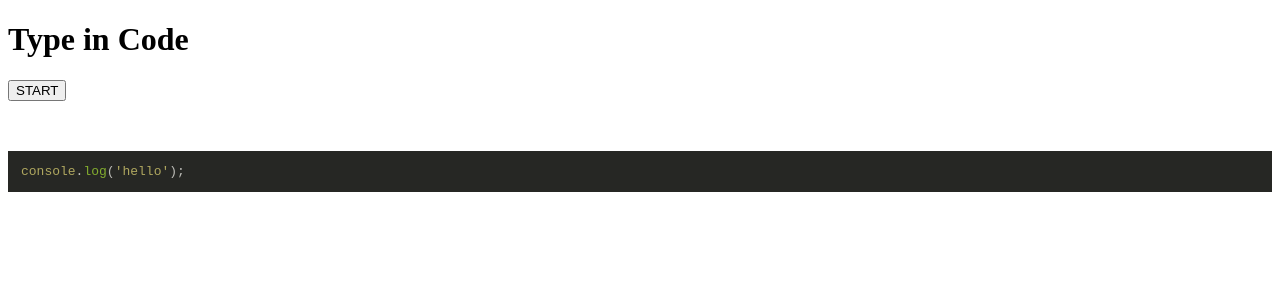
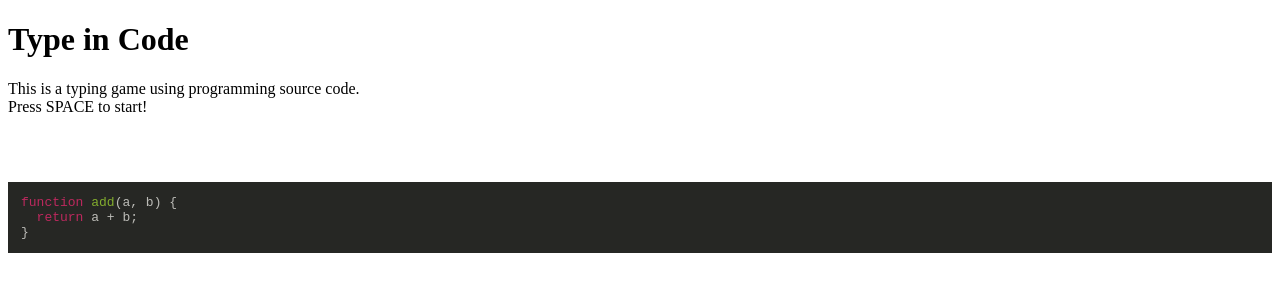
Before and after one commit to ryym/type-in-code, a Vue app: page / in a window 1280 px wide. Shown: the top 300 px of the page. Built offline with nearby package versions, Linux system fonts and the light colour scheme.

Commit message:
feat: Enable to start by Space key

```diff
--- a/src/app.vue
+++ b/src/app.vue
@@ -1,7 +1,16 @@
 <template>
   <div>
     <h1>Type in Code</h1>
-    <screen></screen>
+    <p>
+      This is a typing game using programming source code.<br>
+      <span v-show="!startedTime">
+        Press SPACE to start!
+      </span>
+      <span v-show="startedTime">
+        Started!
+      </span>
+    </p>
+    <screen :started-time="startedTime"></screen>
   </div>
 </template>
 
@@ -12,6 +21,35 @@ export default {
   components: {
     Screen,
   },
+
+  mounted() {
+    this.keydownHandler = document.addEventListener('keydown', this.detectKeydown);
+  },
+
+  beforeDestroy() {
+    this.removeKeydownHandler();
+  },
+
+  data() {
+    return {
+      startedTime: null,
+    };
+  },
+
+  methods: {
+    detectKeydown(event) {
+      if (event.code == 'Space') {
+        this.startedTime = Date.now();
+        this.removeKeydownHandler();
+      }
+    },
+
+    removeKeydownHandler() {
+      if (this.keydownHandler) {
+        document.removeEventListener('keydown', this.keydownHandler);
+      }
+    },
+  },
 };
 </script>
 
--- a/src/screen.vue
+++ b/src/screen.vue
@@ -1,8 +1,5 @@
 <template>
   <div>
-    <button type="button" class="start-btn" @click="startTyping">
-      {{started ? "STARTED!" : "START"}}
-    </button>
     <textarea
       cols="1"
       rows="1"
@@ -43,7 +40,18 @@
   <script>
 import CodeBlock from './code-block';
 
+const SAMPLE_CODE = `function add(a, b) {
+  return a + b;
+}`;
+
 export default {
+  props: {
+    startedTime: {
+      type: Number,
+      default: null,
+    },
+  },
+
   components: {
     CodeBlock,
   },
@@ -55,11 +63,10 @@ export default {
   },
 
   data() {
-    const code = `console.log('hello');`;
+    const code = SAMPLE_CODE;
 
     const result = hljs.highlight('javascript', code, true);
     return {
-      startedTime: null,
       finishedTime: null,
       finalCode: code,
       codeHtml: result.value,
@@ -93,14 +100,22 @@ export default {
     },
   },
 
+  watch: {
+    startedTime(next, prev) {
+      if (prev == null && next != null) {
+        // Start typing.
+        // Without delaying the focusing,
+        // a space (the trigger key to start) is inserted
+        // to the textarea...
+        requestAnimationFrame(() => this.focusTextarea());
+      }
+    },
+  },
+
   methods: {
-    startTyping() {
-      this.startedTime = Date.now();
-      this.focusTextarea();
-    },
-
     focusTextarea() {
       this.$refs.textarea.focus();
+      this.$refs.textarea.value = '';
     },
 
     preventInvalidKeys(event) {
```
